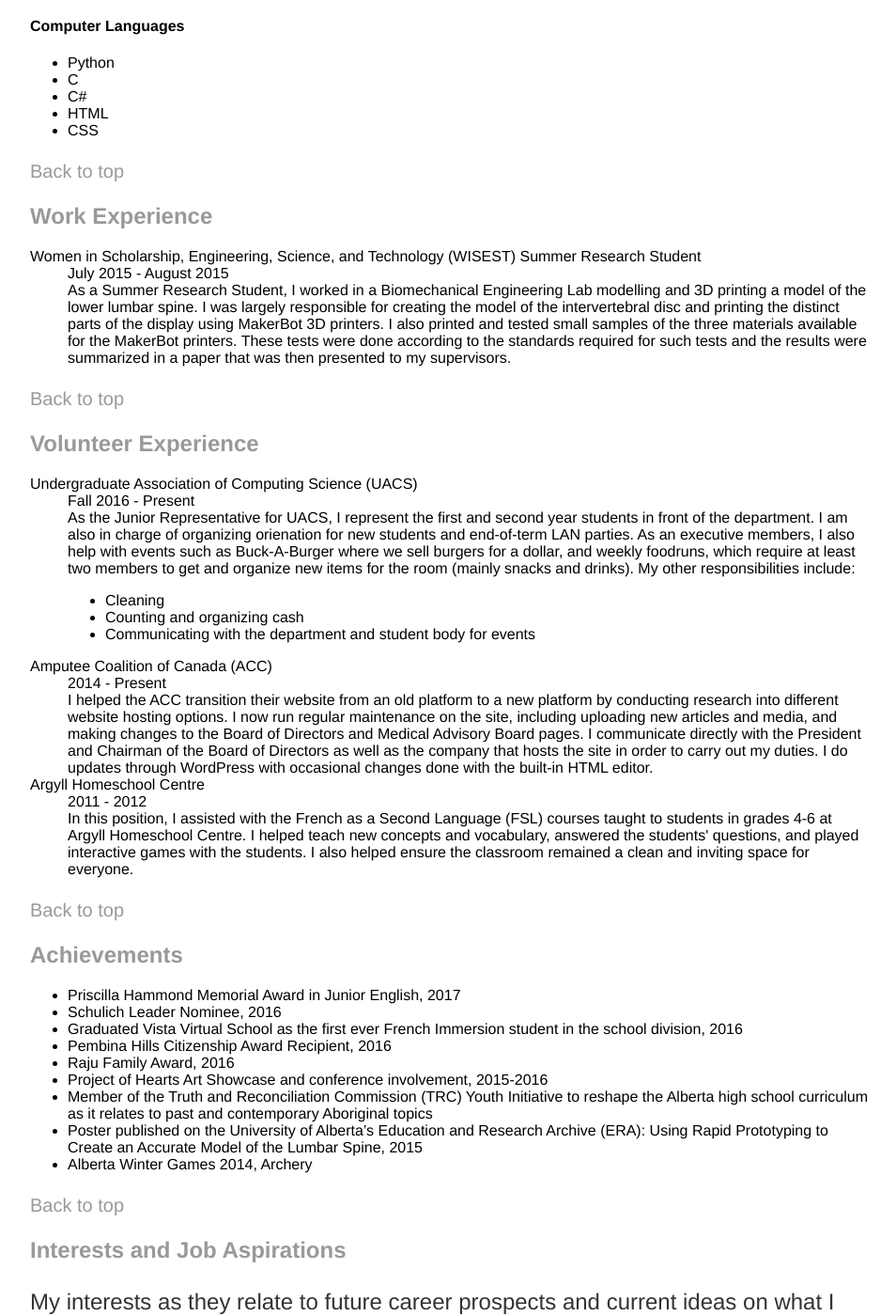
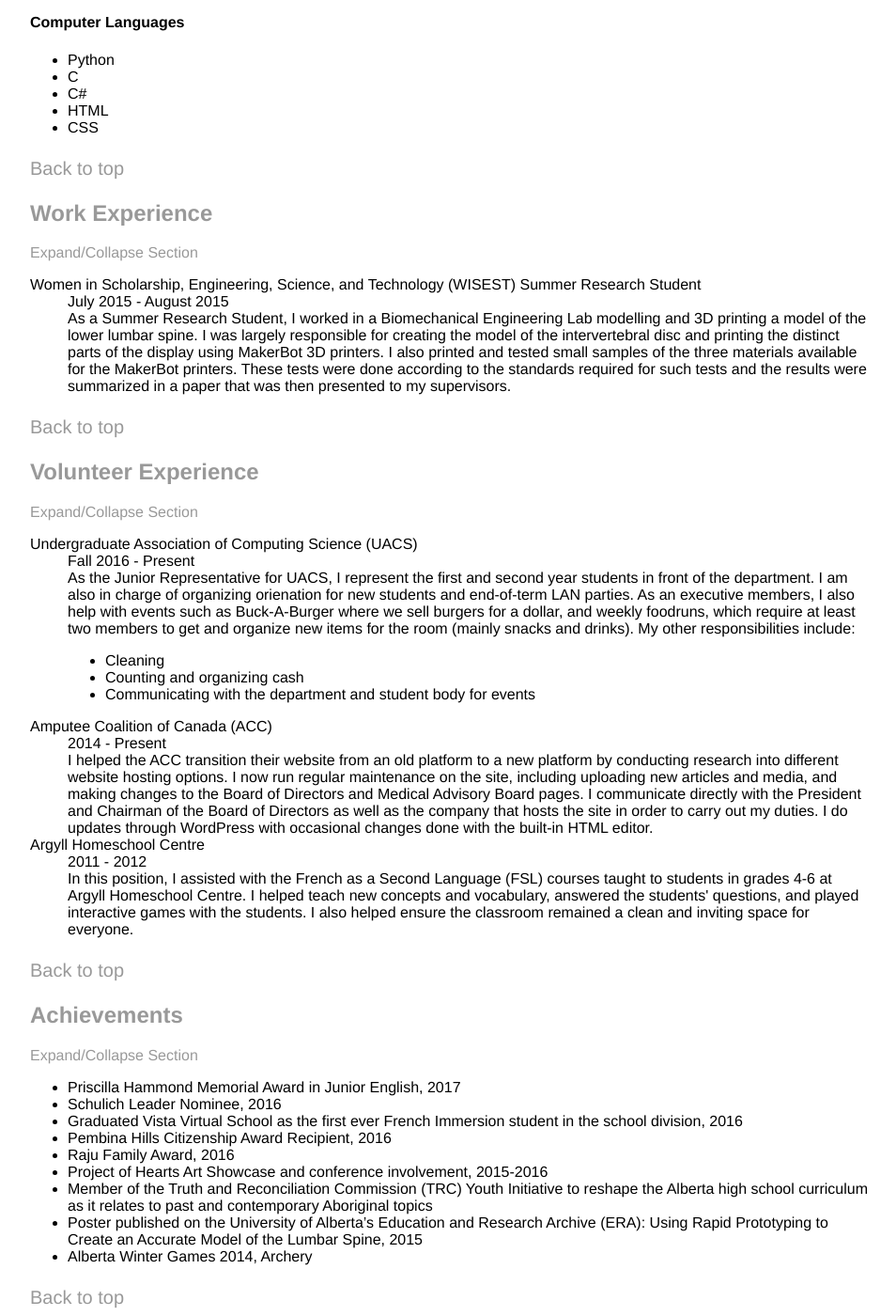
Before and after one commit to nienna73/nienna73.github.io, a Jekyll site: the page built from resume/index.html, in a window 1280 px wide and 1400 px high, scrolled down 1737 px. Shown: the whole window at 94% size, without its empty margins (160-1114 px from the left). Built offline with Jekyll 4.4.1, drawn with Linux system fonts in a browser that asks for light colours; some of the changed text lies outside the part shown.

Commit message:
Update index.html
Added expand/collapses to all sections

```diff
--- a/resume/index.html
+++ b/resume/index.html
@@ -30,9 +50,10 @@
 </div>  <!-- close jumpto -->
 </p>
 
-<a href="javascript:;" onclick=show()>+++</a>
-<div id="expand">
 <h2><a name="education">Education</a></h2>
+  <a href="javascript:;" onclick=show()>Expand/Collapse Section</a>
+
+<div id="edu">
   <dl>
   <dt>University of Alberta, 2016-Present</dt>
     <dd>Bachelor of Science with a Specialization in Computing Science</dd>
@@ -110,9 +131,12 @@
 <p><a href="#top">Back to top</a></p>
 </div>
 
-</div>    <!-- Close the expand div -->
+</div>    <!-- Close the education div -->
 
 <h2><a name="work">Work Experience</a></h2>
+  <a href="javascript:;" onclick=show()>Expand/Collapse Section</a>
+
+<div id="workex">
 <dl>
 <dt>Women in Scholarship, Engineering, Science, and Technology (WISEST) Summer Research Student</dt>
   <dd>July 2015 - August 2015</dd>
@@ -126,8 +150,12 @@
 <div class="top-link">
 <p><a href="#top">Back to top</a></p>
 </div>
+</div> <!-- close workex div -->
 
     <h2><a name="volunteer">Volunteer Experience</a></h2>
+  <a href="javascript:;" onclick=show()>Expand/Collapse Section</a>
+
+<div id="volex">
 <dl>
   <dt>Undergraduate Association of Computing Science (UACS)</dt>
   <dd>Fall 2016 - Present</dd>
@@ -159,8 +187,12 @@
 <div class="top-link">
 <p><a href="#top">Back to top</a></p>
 </div>
+</div> <!-- close volex -->
 
 <h2><a name="achievements">Achievements</a></h2>
+  <a href="javascript:;" onclick=show()>Expand/Collapse Section</a>
+
+<div id="ach">
 <ul>
   <li>Priscilla Hammond Memorial Award in Junior English, 2017</li>
   <li>Schulich Leader Nominee, 2016</li>
@@ -178,8 +210,12 @@
 <div class="top-link">
 <p><a href="#top">Back to top</a></p>
 </div>
+</div> <!-- close ach -->
 
 <h2><a name="interests">Interests and Job Aspirations</a></h2>
+  <a href="javascript:;" onclick=show()>Expand/Collapse Section</a>
+
+<div id="ints">
 <p>My interests as they relate to future career prospects and current ideas on what I would like to work on when I graduate.</p>
 <ul>
   <li>Languages and language learning processes (natural and computer)</li>
@@ -193,3 +229,5 @@
 <div class="top-link">
 <p><a href="#top">Back to top</a></p>
 </div>
+
+</div> <!-- close ints -->
```
Also changed, not shown: other parts of resume/index.html (+23 -3 lines).
